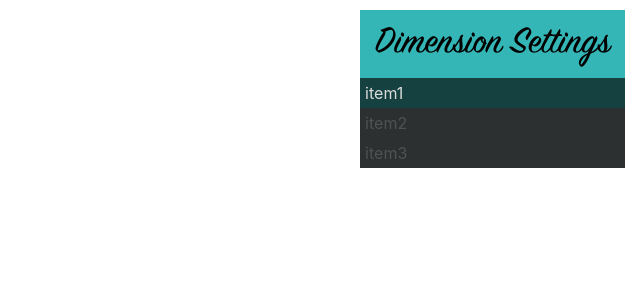
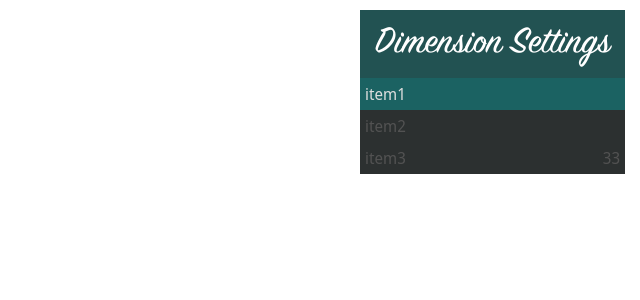
Before and after one commit to Muu79/FiveM-Dimensions, a React (Create React App) app in the folder web/: page / in a window 1280 px wide. Shown: the top 300 px of the page, without its empty margins (640-1280 px from the left). Built offline with nearby package versions, Linux system fonts and the light colour scheme; no server answers; a web font is replaced by a local one.

Commit message:
updated components to incldude infor sent from lua

```diff
--- a/web/src/components/App.tsx
+++ b/web/src/components/App.tsx
@@ -15,12 +15,12 @@ debugData([
 
 
 const App: React.FC = () => {
-  const [menuItems, setMenuItems] = useState<{name:string}[]>([{name:'item1'}, {name: 'item2'}]);
+  const [menuItems, setMenuItems] = useState<{name:string, info?:any}[]>([{name:'item1'}, {name: 'item2'}]);
   useEffect(()=>{
     fetchNui('getMenuOptions').then(res => {
       setMenuItems(res);
     }).catch(e => {
-      setMenuItems([{name: 'item1'}, {name: 'item2'}, {name:'item3'}])
+      setMenuItems([{name: 'item1'}, {name: 'item2'}, {name:'item3', info:33}])
       console.error(e)
     })
   }, [])
--- a/web/src/components/Menu/Menu.css
+++ b/web/src/components/Menu/Menu.css
@@ -1,6 +1,6 @@
 
 .menu-wrapper{
-    box-sizing: content-box;
+    box-sizing: border-box;
     width: auto;
     max-width: 350px;
     min-width: max-content;
@@ -15,9 +15,9 @@
 
   .menu-header{
     box-sizing: border-box;
-    height: 20%;
+    height: 17%;
     width: 100%;
-    background-color: rgb(53, 182, 182);
+    background-color: #225252;
     color: white;
     text-align: center;
     align-items: center;
@@ -34,13 +34,15 @@
 
   .menu-item{
     padding: 5px;
+    width: auto;
+    font-family: "Noto Sans Display", sans-serif;
   }
 
   #h1{
     width: 100%;
     height: 50%;
     text-align: center;
-    color: black;
+    color: hsl(0, 0%, 100%);
 
     position: relative;
     top: 10%;
@@ -60,3 +62,8 @@
     background-color: rgba(35, 35, 35, 0.6);
     color: aliceblue;
   }
+
+  .info{
+    position: absolute;
+    right: 5px;
+  }
--- a/web/src/components/Menu/Menu.tsx
+++ b/web/src/components/Menu/Menu.tsx
@@ -116,10 +116,10 @@ const Menu = (props: { items: any[]; }) => {
         <div className='menu-wrapper'>
             <div className='menu-header'><span id='h1' className='house-script'>Dimension Settings</span></div>
             <div className='menu-body' >{
-                [...menuItems.map((v: { name: string }, i: number) =>
-                    <MenuItem title={v.name} key={i} style={{
+                [...menuItems.map((v: { name: string, info ?: any }, i: number) =>
+                    <MenuItem title={v.name} key={i} info={v.info} style={{
                         cursor: 'pointer',
-                        backgroundColor: i === state.selectedIndex ? '#164141' : 'rgba(26, 31, 31, 0.811)',
+                        backgroundColor: i === state.selectedIndex ? '#1b6262' : 'rgba(26, 31, 31, 0.811)',
                         color: i === state.selectedIndex ? 'rgba(220, 220, 220, 1)' : 'rgba(82, 82, 82, 1)'
                     }} />
                 )]
--- a/web/src/components/Menu/MenuItem.tsx
+++ b/web/src/components/Menu/MenuItem.tsx
@@ -3,5 +3,5 @@
 
 
 export default function MenuItem(props: any) {
-    return (<div className="menu-item" style={props.style} >{props.title}</div>);
+    return (<div className="menu-item" style={props.style} >{props.title}{props.info && <span className="info">{props.info}</span>}</div>);
 }
```
